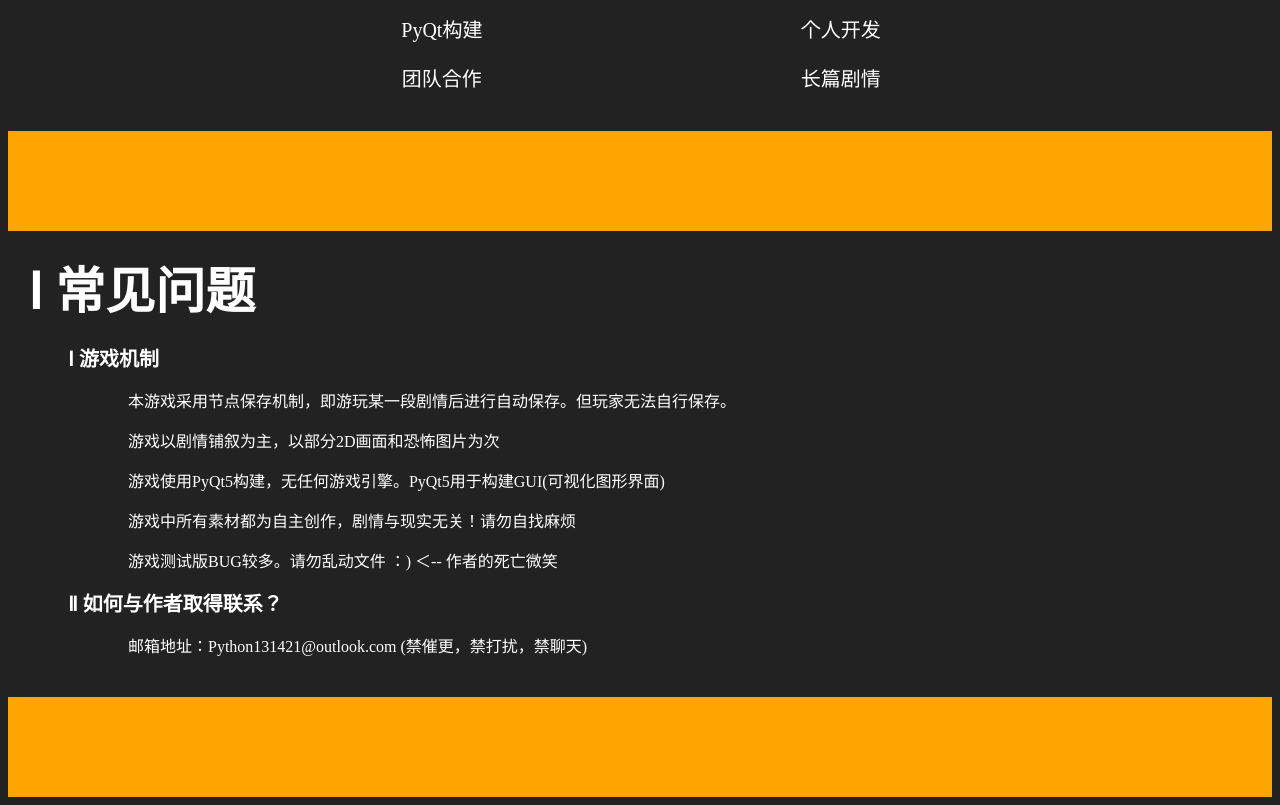
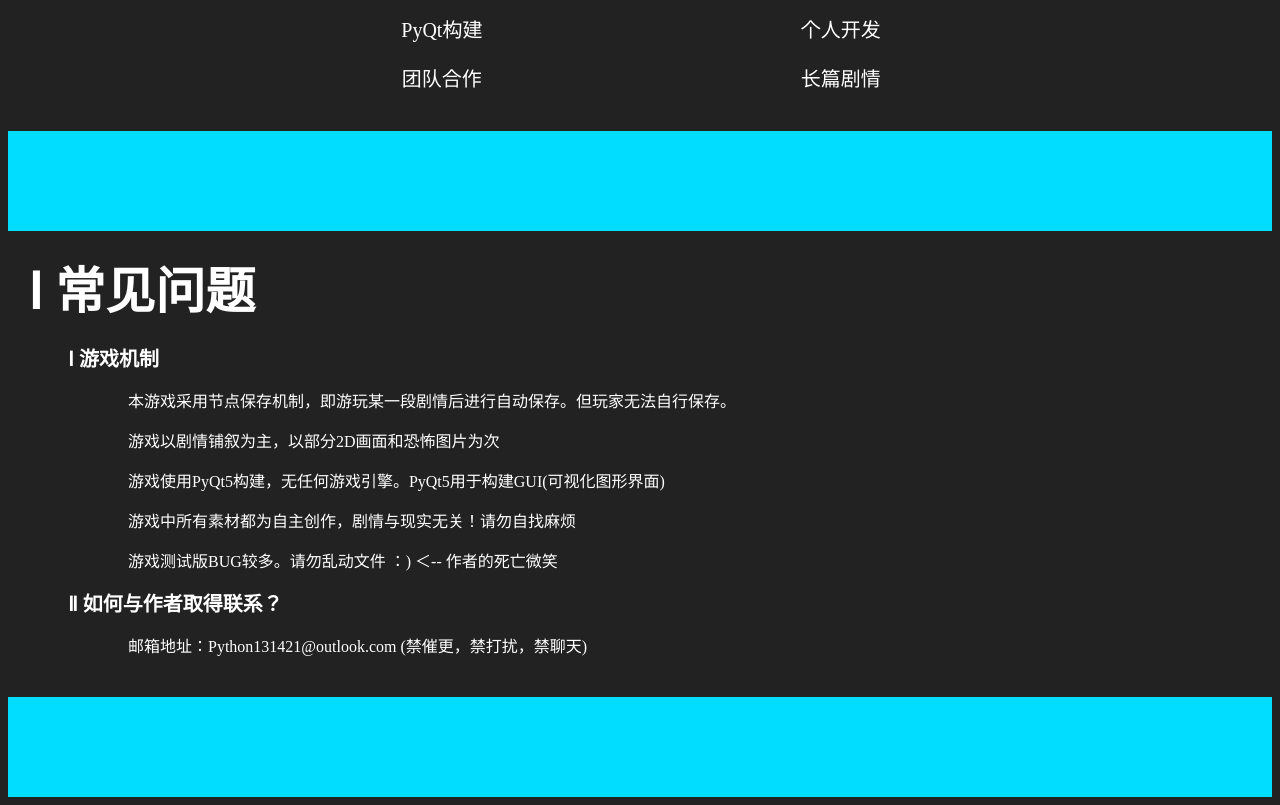
Before and after one commit to Python131421/consciousness, a plain HTML site: page index.html in a window 1280 px wide. Shown: the part 1230-2035 px from the top of the page. Drawn offline with Linux system fonts and the light colour scheme; files whose address does not match are found by name.

Commit message:
Update index.html

```diff
--- a/index.html
+++ b/index.html
@@ -37,7 +37,7 @@
         </center>
     </div>
     <br>
-    <div style="background-color: orange; height: 100px"></div>
+    <div class="divideBlock"></div>
     <div class="needWhite textTitle">
         <strong>Ⅰ 常见问题</strong>
     </div>
@@ -55,7 +55,7 @@
             <p>邮箱地址：Python131421@outlook.com (禁催更，禁打扰，禁聊天)</p>
         </div>
     </div>
-    <div style="background-color: orange; height: 100px"></div>
+    <div class="divideBlock"></div>
 </body>
 
 </html>
```
